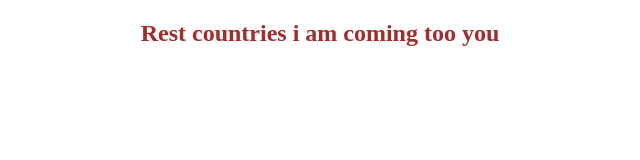
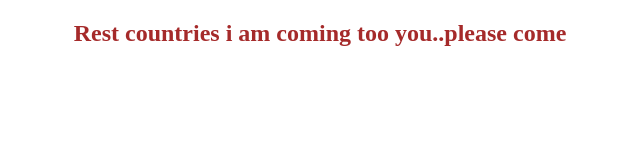
Before and after one commit to saifulmahbub/React, a plain HTML site: page index.html in a window 1280 px wide. Shown: the whole page, without its empty margins (320-960 px from the left). Drawn offline with Linux system fonts and the light colour scheme; no server answers.

Commit message:
heading change

```diff
--- a/index.html
+++ b/index.html
@@ -7,7 +7,7 @@
     <link rel="stylesheet" href="css/style.css" />
   </head>
   <body>
-    <h2 class="heading">Rest countries i am coming too you</h2>
+    <h2 class="heading">Rest countries i am coming too you..please come</h2>
     <div id="countries" class="countries"></div>
     <div class="countries" id="countries"></div>
 
--- a/js/countries.js
+++ b/js/countries.js
@@ -18,7 +18,7 @@ const getCountry = ({ name, flags, region, area }) => {
     <p>Continent: ${region}</p>
     <img src="${flags.png}">
     <p>Continent: ${region}</p>
-    <p>Area: ${area}</p>
+
 
   </div>`;
 };
```
